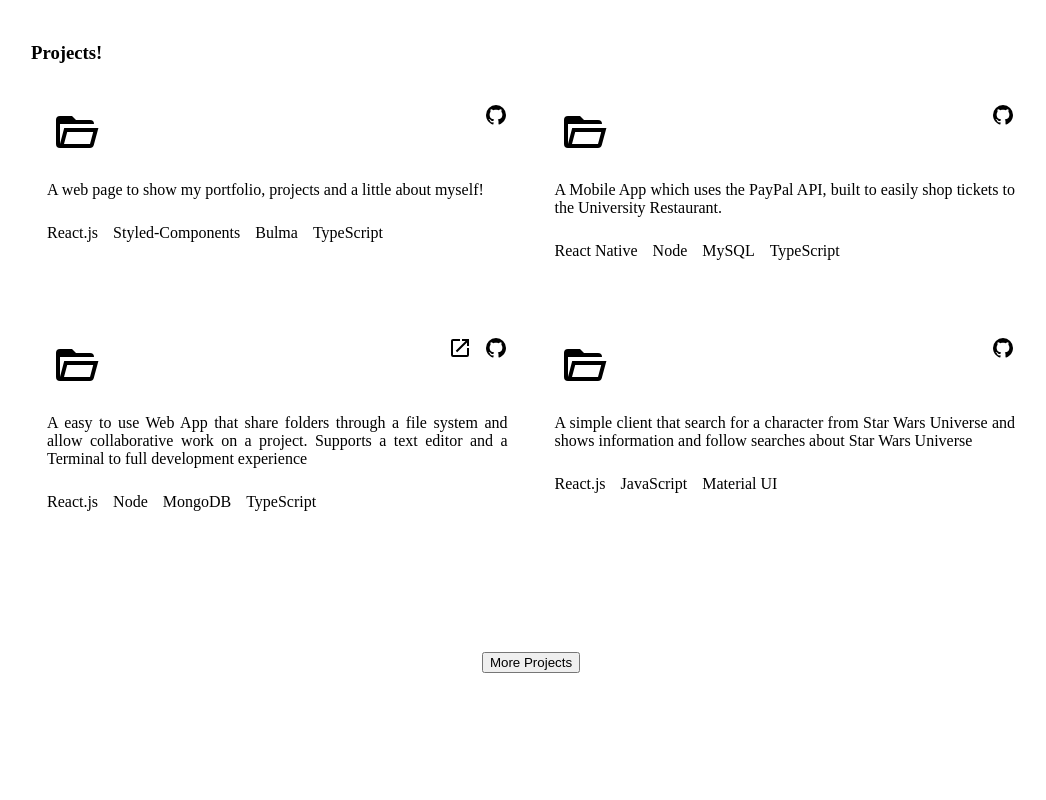
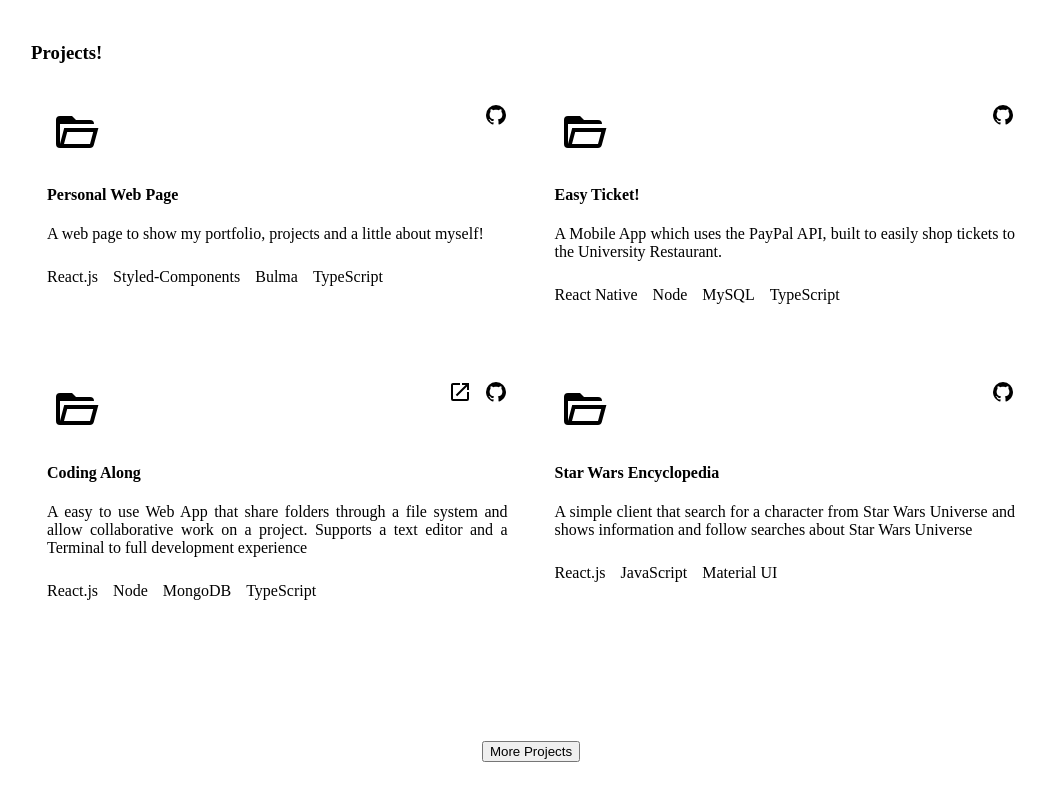
Before and after one commit to Neiva07/personal-webpage, a React (Create React App) app: page / in a window 1280 px wide. Shown: the part 1457-2257 px from the top of the page, without its empty margins (109-1155 px from the left). Built offline with nearby package versions, Linux system fonts and the light colour scheme.

Commit message:
added title to projects

```diff
--- a/src/Components/Sections/Projects/index.tsx
+++ b/src/Components/Sections/Projects/index.tsx
@@ -78,6 +78,8 @@ const Button = styled.button`
   margin: 100px auto 0;
 `;
 
+const Title = styled.h4``;
+
 const Index = (props: Props) => {
   const { title, projects } = props;
 
@@ -116,6 +118,8 @@ const Index = (props: Props) => {
                   )}
                 </LinkContainer>
 
+                <Title>{title}</Title>
+
                 <ProjectContent>{description}</ProjectContent>
                 <footer>
                   <TechList>
```
